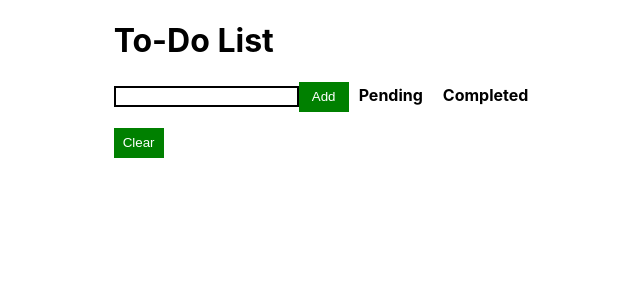
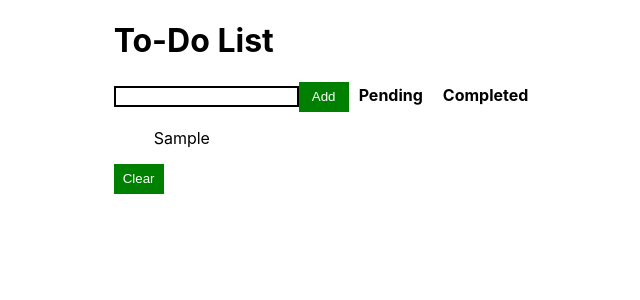
Before and after one commit to dlzinck/To-Do-List, a React (Create React App) app: page / in a window 1280 px wide. Both pictures are taken after typing "Sample" into the empty fields and a click on the button "Add". Shown: the top 300 px of the page, without its empty margins (314-954 px from the left). Built offline with nearby package versions, Linux system fonts and the light colour scheme.

Commit message:
Display list of tasks

```diff
--- a/src/App.js
+++ b/src/App.js
@@ -31,6 +31,11 @@ const TaskCount = styled.span`
 const Tasks = styled.span`
 `;
 
+const List = styled.li`
+  listStyle: 'none';
+  text-decoration: 'line-through';
+`
+
 
 
 function App() {
@@ -54,6 +59,25 @@ function App() {
     setInput('');
   }
 
+  // If task is pending, change to complete and increase count
+  // If task is complete, change back to pending decrease Complete count
+  const handleComplete = (id) => {
+    let list = todoList.map((task) => {
+      let item = {};
+      if (task.id === id) {
+        if (!task.complete) {
+          setCompletedTaskCount(completedTaskCount + 1);
+        }
+        else {
+          setCompletedTaskCount(completedTaskCount - 1);
+        }
+        item = { ...task, complete: !task.complete };
+      } else item = { ...task };
+      return item;
+    })
+    setTodoList(list);
+  }
+
   return (
     <Container>
       <div>
@@ -70,7 +94,21 @@ function App() {
        </Tasks>
         <div>
            <ul>
-            {/* List items of tasks will go HERE */}
+            {todoList.map((todo) => {
+              return (
+                <List
+                  complete={todo.complete}
+                  id={todo.id}
+                  onClick={() => handleComplete(todo.id)}
+                  style={{
+                    listStyle: 'none',
+                    textDecoration: todo.complete && 'line-through',
+                  }}
+                >
+                  {todo.task}
+                </List>
+              );
+            })}
           </ul>
         </div>
        <Button>Clear</Button>
```
